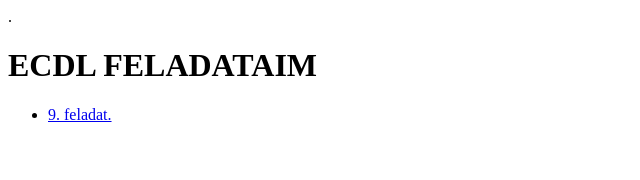
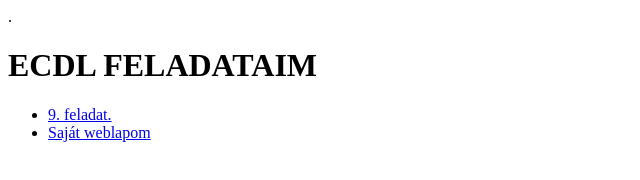
Before and after one commit to patrikbehanyt/patrikbehanyt.github.io, a plain HTML site: page munkafájlok-9/ECDL.html in a window 1280 px wide. Shown: the whole page, without its empty margins (0-640 px from the left). Drawn offline with Linux system fonts and the light colour scheme.

Commit message:
Update ECDL.html

```diff
--- a/munkafájlok-9/ECDL.html
+++ b/munkafájlok-9/ECDL.html
@@ -8,6 +8,7 @@
 	<h1>ECDL FELADATAIM</h1>
 	<ul>
 	<li><a href="index.html">9. feladat.</li></a>
+		<li><a href="https://patrikbehanyt.github.io/index.html">Saját weblapom</a></li>
 	</ul>
 	</body>
 </html>
```
